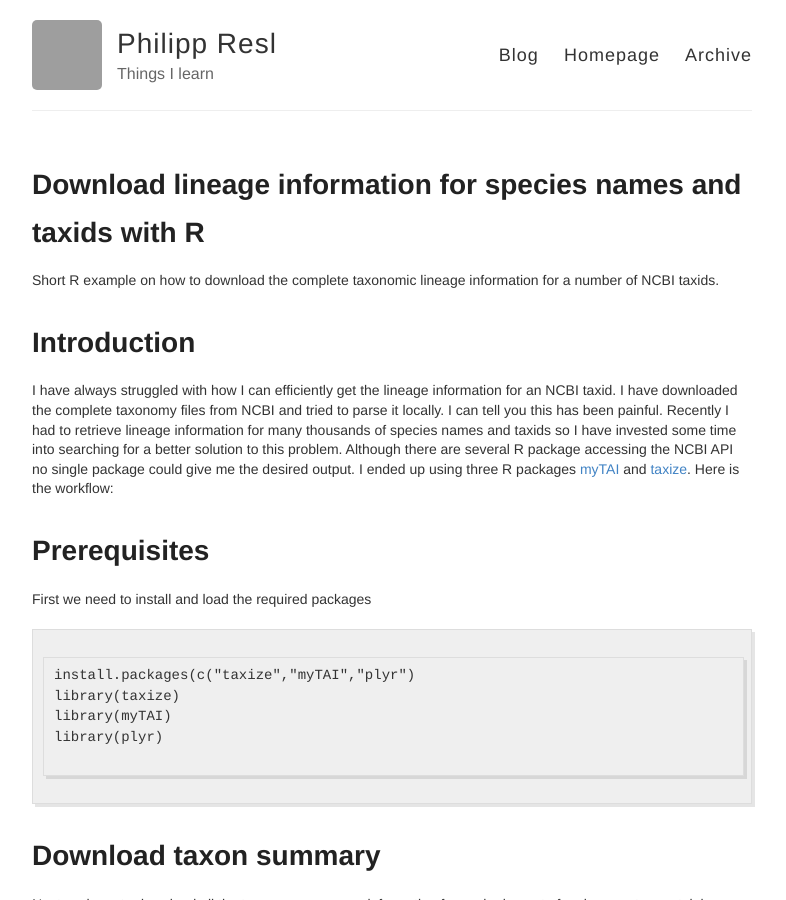
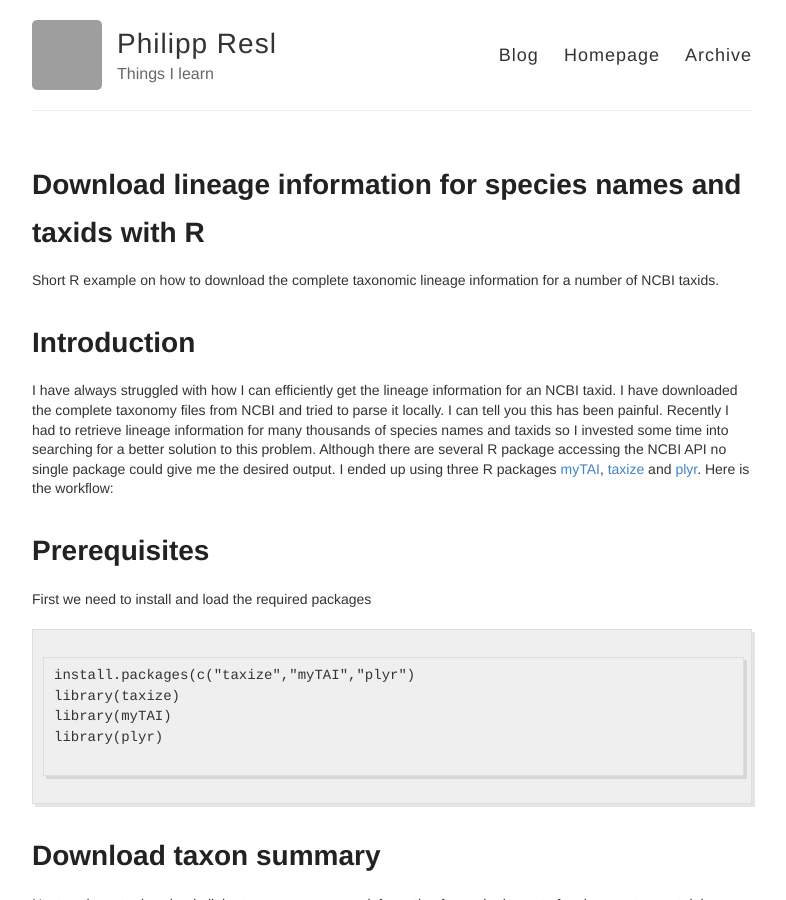
Before and after one commit to reslp/blog, a Jekyll site: the page built from _posts/2019-01-23-Download-Taxinfo-with-R.md, in a window 1280 px wide and 900 px high. Shown: the whole window, without its empty margins (248-1034 px from the left). Built offline with Jekyll 4.4.1, drawn with Linux system fonts in a browser that asks for light colours; comment, search, counter and statistics services are not loaded; grey boxes are pictures that could not be loaded.

Commit message:
correct some typos in blogpost

```diff
--- a/_posts/2019-01-23-Download-Taxinfo-with-R.md
+++ b/_posts/2019-01-23-Download-Taxinfo-with-R.md
@@ -7,7 +7,7 @@ Short R example on how to download the complete taxonomic lineage information fo
 
 # Introduction
 
-I have always struggled with how I can efficiently get the lineage information for an NCBI taxid. I have downloaded the complete taxonomy files from NCBI and tried to parse it locally. I can tell you this has been painful. Recently I had to retrieve lineage information for many thousands of species names and taxids so I have invested some time into searching for a better solution to this problem. Although there are several R package accessing the NCBI API no single package could give me the desired output. I ended up using three R packages [myTAI](https://cran.r-project.org/package=myTAI) and [taxize](https://cran.r-project.org/web/packages/taxize/index.html). Here is the workflow:
+I have always struggled with how I can efficiently get the lineage information for an NCBI taxid. I have downloaded the complete taxonomy files from NCBI and tried to parse it locally. I can tell you this has been painful. Recently I had to retrieve lineage information for many thousands of species names and taxids so I invested some time into searching for a better solution to this problem. Although there are several R package accessing the NCBI API no single package could give me the desired output. I ended up using three R packages [myTAI](https://cran.r-project.org/package=myTAI), [taxize](https://cran.r-project.org/web/packages/taxize/index.html) and [plyr](https://cran.r-project.org/web/packages/plyr/index.html). Here is the workflow:
 
 # Prerequisites
 
```
Also changed, not shown: 1 other file.
